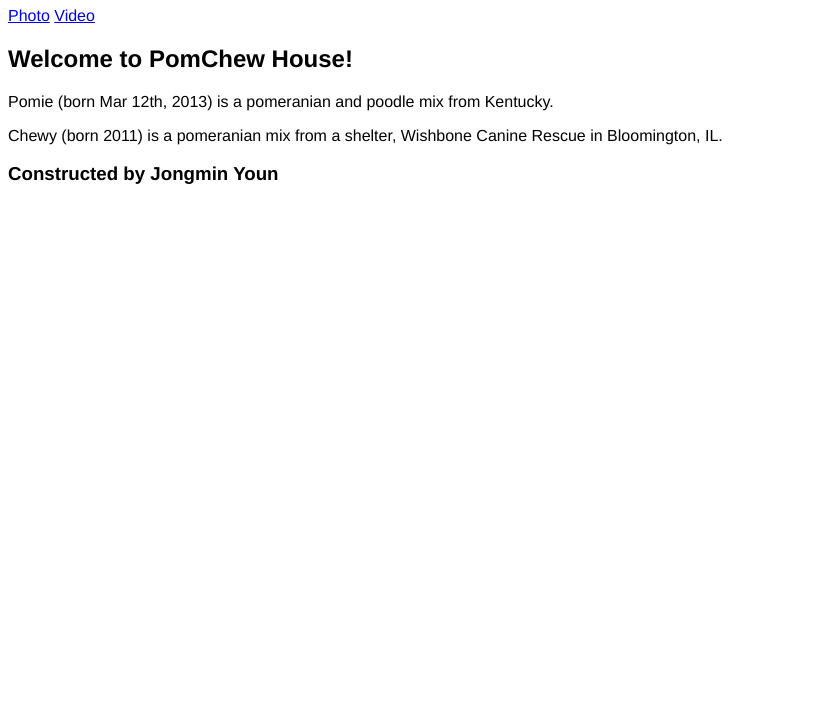
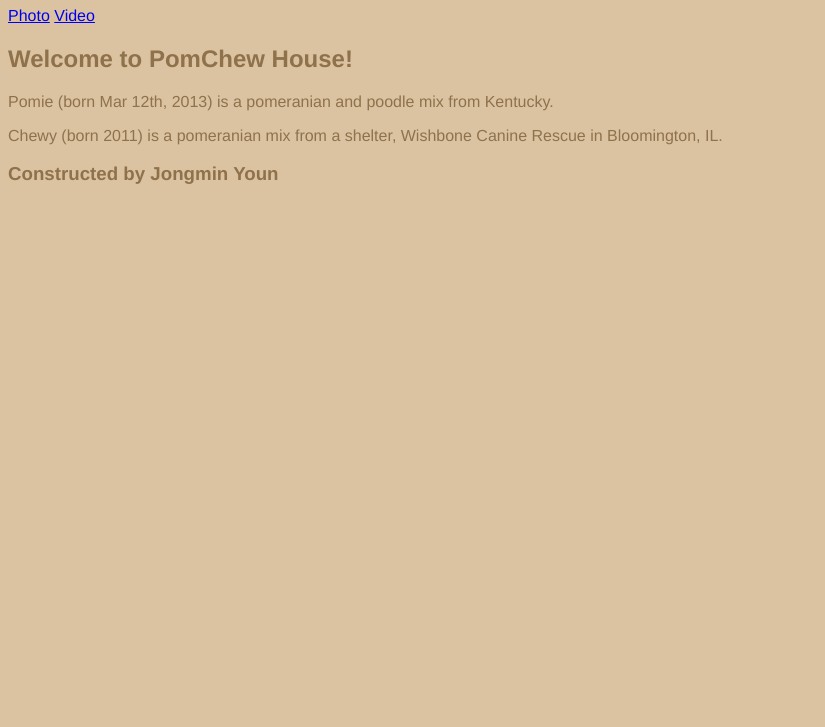
Before and after one commit to whiteclouda/whiteclouda.github.io, a plain HTML site: page index.html in a window 1280 px wide. Shown: the part 73-800 px from the top of the page, without its empty margins (0-825 px from the left). Drawn offline with Linux system fonts and the light colour scheme.

Commit message:
Update style.css

```diff
--- a/style.css
+++ b/style.css
@@ -1,6 +1,6 @@
 body {
-  background-color: DBC3A2;
-  color: 8F724C;
+  background-color: #DBC3A2;
+  color: #8F724C;
   font-family: Helvetica;
 }
 .header {
```
